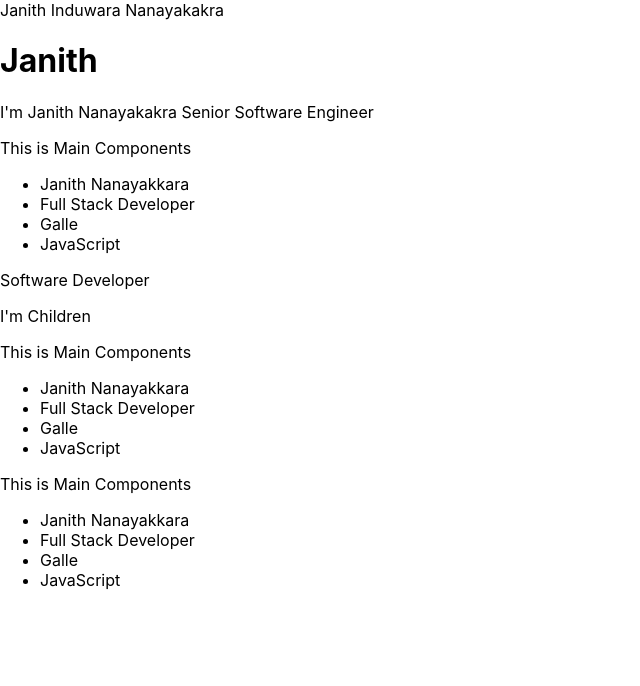
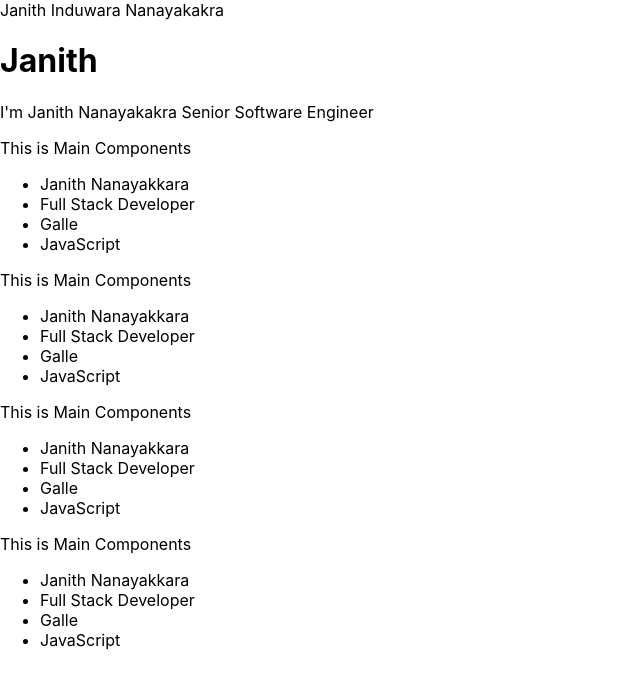
Before and after one commit to JanithNanayakkaraSE0612/React_Dev, a JavaScript app in the folder dev_react_app/: page / in a window 1280 px wide. Shown: the top 686 px of the page, without its empty margins (0-640 px from the left). Built offline with nearby package versions, Linux system fonts and the light colour scheme; the HTML template or start-up script is replaced by a standard one.

Commit message:
Changes Main Component

```diff
--- a/dev_react_app/src/App.js
+++ b/dev_react_app/src/App.js
@@ -52,14 +52,18 @@ function App() {
       <h1>Janith</h1>
     </div>
     <p>I'm Janith Nanayakakra Senior Software Engineer</p>
-    <Main  name="Navindu" city="Galle" position="Web-developer">
+    {/* <Main  name="Navindu" city="Galle" position="Web-developer">
       <p>Software Developer</p>
       <p>
         I'm Children
       </p>
     </Main>
     <Main name="kavindu" city="Tangalla" position="app-developer"/>
-    <Main name="Gayani" city= "Elpitiya" position="UI / UX Developer"/>
+    <Main name="Gayani" city= "Elpitiya" position="UI / UX Developer"/> */
+    myData.map((ele)=>{
+      return <Main name={ele.name} city={ele.city} position={ele.position}/>
+    })
+    }
     </>
   );
 }
```
